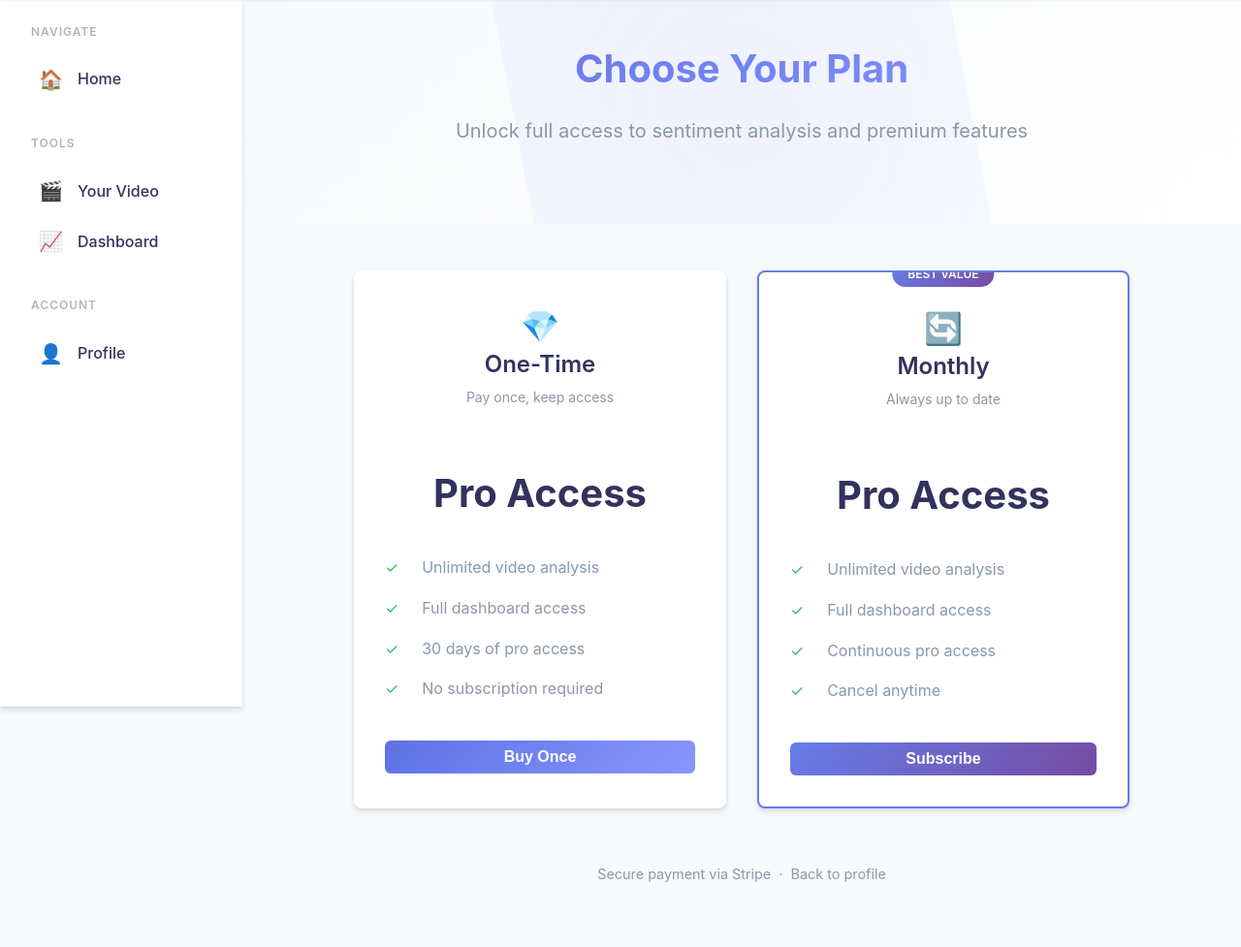
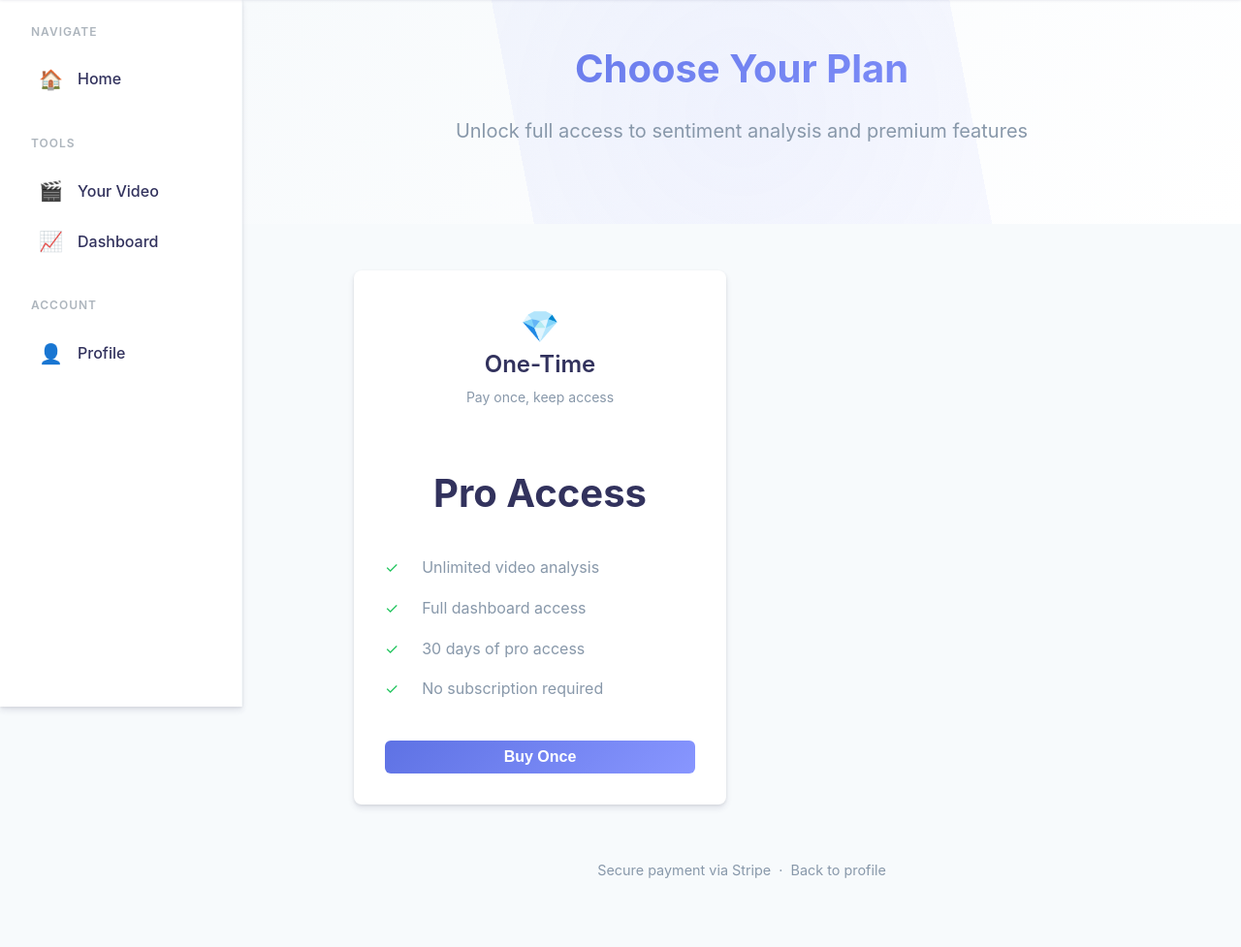
Before and after one commit to pawelofficial/tube-alpha.pro, a FastAPI app: page /pricing in a window 1280 px wide. Shown: the part 71-1048 px from the top of the page at 97% size. After the commit the page ends 977 px from the top, so only its background shows below. Run offline with FastAPI, Linux system fonts and the light colour scheme; data comes from the database, SQL or seed files in the repository; data that the repository does not hold is empty.

Commit message:
hide sub

```diff
--- a/templates/pricing.html
+++ b/templates/pricing.html
@@ -46,7 +46,8 @@
             </div>
 
             <!-- Subscription -->
-            <div class="card" style="text-align: center; border: 2px solid #667eea; position: relative;">
+            <!-- <div class="card" style="text-align: center; border: 2px solid #667eea; position: relative;"> -->
+            <div class="card" style="text-align: center; border: 2px solid #667eea; position: relative; display: none;">
                 <div style="position: absolute; top: -12px; left: 50%; transform: translateX(-50%); background: linear-gradient(135deg, #667eea 0%, #764ba2 100%); color: white; padding: 4px 16px; border-radius: 999px; font-size: 0.75rem; font-weight: 600; white-space: nowrap;">
                     BEST VALUE
                 </div>
```
